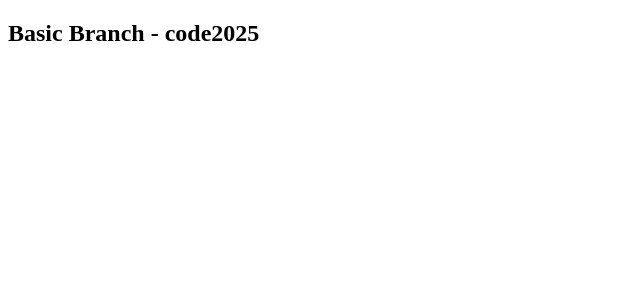
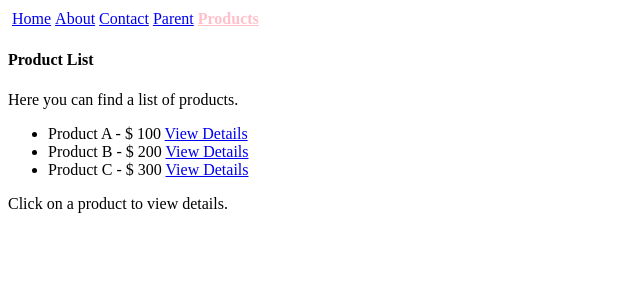
Before and after one commit to raaz9711/angular2025_code, an Angular app: page /products in a window 1280 px wide. Before the commit this address led to /. Shown: the top 300 px of the page, without its empty margins (0-640 px from the left). Built offline with nearby package versions, Linux system fonts and the light colour scheme.

Commit message:
adding route branch

```diff
--- a/src/app/app.component.css
+++ b/src/app/app.component.css
@@ -0,0 +1,4 @@
+.active-link {
+  font-weight: bold;
+  color: pink;
+}
--- a/src/app/app.component.html
+++ b/src/app/app.component.html
@@ -1 +1,12 @@
-<h2>Basic Branch - {{title}}</h2>
+<!-- <app-parent></app-parent> -->
+ <nav style="padding: 2px;">
+    <a style="padding: 2px;" routerLink="/home" routerLinkActive="active-link" >Home</a>
+    <a style="padding: 2px;" routerLink="/about" routerLinkActive="active-link" >About</a>
+    <a style="padding: 2px;" routerLink="/contact" routerLinkActive="active-link" >Contact</a>
+    <a style="padding: 2px;" routerLink="/parent" routerLinkActive="active-link" >Parent</a>
+    <a style="padding: 2px;" routerLink="/products" routerLinkActive="active-link" >Products</a>
+
+
+
+ </nav>
+<router-outlet></router-outlet>
--- a/src/app/app.routes.ts
+++ b/src/app/app.routes.ts
@@ -1,3 +1,42 @@
 import { Routes } from '@angular/router';
+import { ContactComponent } from './router/contact.component';
+import { AboutComponent } from './router/about.component';
+import { HomeComponent } from './router/home.component';
+import { ParentComponent } from './router/parent.component';
+import { ProductListComponent } from './router-param/product-list.component';
+import { ProductDetailsComponent } from './router-param/product-details.component';
 
-export const routes: Routes = [];
+export const routes: Routes = [
+    {
+        path: '',
+        redirectTo: '/parent',
+        pathMatch: 'full'
+    },
+    {
+        path: 'parent',
+        component: ParentComponent
+    },
+    {
+        path: 'home',
+        component: HomeComponent
+    },
+    {
+        path:'contact',
+        component: ContactComponent
+    },
+    {
+        path:'about',
+        component: AboutComponent
+    },
+    {
+        path: 'products',
+        component: ProductListComponent,
+
+    },
+    { path: 'product/:id',
+        component: ProductDetailsComponent }
+
+
+
+
+];
--- /dev/null
+++ b/src/app/router-param/product-details.component.ts
@@ -0,0 +1,35 @@
+import { NgIf } from "@angular/common";
+import { Component, OnInit } from "@angular/core";
+import { ActivatedRoute } from "@angular/router";
+@Component({
+  selector: "app-product-details",
+  template: `<div>
+<h4>Product Details</h4>
+    <p>Here you can find details of the selected product.</p>
+    <p *ngIf="product">Name: {{ product.name }}, Price: $ {{ product.price }}</p>
+    <p *ngIf="!product">No product selected.</p>
+  </div>`,
+  imports: [NgIf],
+})
+export class ProductDetailsComponent  implements OnInit {
+  product: { id: number; name: string; price: number } | null = null;
+constructor(private route: ActivatedRoute) {
+
+}
+  ngOnInit() {
+// get the product ID from the route parameters
+    const productId = parseInt(this.route.snapshot.paramMap.get('id') || '0', 10);
+    this.setProduct(productId);
+  }
+
+
+  // Simulating fetching product details based on route parameter
+  setProduct(productId: number) {
+    const products = [
+      { id: 1, name: "Product A", price: 100 },
+      { id: 2, name: "Product B", price: 200 },
+      { id: 3, name: "Product C", price: 300 }
+    ];
+    this.product = products.find(p => p.id === productId) || null;
+  }
+}
--- /dev/null
+++ b/src/app/router-param/product-list.component.ts
@@ -0,0 +1,26 @@
+import { NgFor } from "@angular/common";
+import { Component } from "@angular/core";
+import { RouterLink, RouterOutlet } from "@angular/router";
+
+@Component({
+  selector: "app-product-list",
+  template: `
+<h4>Product List</h4>
+    <p>Here you can find a list of products.</p>
+    <ul>
+      <li *ngFor="let product of products">
+        {{ product.name }} -  $ {{product.price }}
+        <a [routerLink]="['/product', product.id]">View Details</a>
+      </li>
+    </ul>
+    <p>Click on a product to view details.</p>
+  `,
+  imports: [NgFor,RouterLink],
+})
+export class ProductListComponent {
+    products = [
+        { id: 1, name: "Product A", price: 100 },
+        { id: 2, name: "Product B", price: 200 },
+        { id: 3, name: "Product C", price: 300 }
+    ];
+}
--- /dev/null
+++ b/src/app/router/about.component.ts
@@ -0,0 +1,9 @@
+import { Component } from "@angular/core";
+
+@Component({
+  selector: "app-about",
+  template: `<h2>Welcome to the About Page</h2>`,
+})
+export class AboutComponent {
+  // Component logic goes here
+}
--- /dev/null
+++ b/src/app/router/contact.component.ts
@@ -0,0 +1,9 @@
+import { Component } from "@angular/core";
+
+@Component({
+  selector: "app-contact",
+  template: `<h2>Welcome to the Contact Page</h2>`,
+})
+export class ContactComponent {
+  // Component logic goes here
+}
--- /dev/null
+++ b/src/app/router/home.component.ts
@@ -0,0 +1,9 @@
+import { Component } from "@angular/core";
+
+@Component({
+  selector: "app-home",
+  template: `<h2>Welcome to the Home Page</h2>`,
+})
+export class HomeComponent {
+  // Component logic goes here
+}
--- /dev/null
+++ b/src/app/router/parent.component.ts
@@ -0,0 +1,10 @@
+import { Component } from "@angular/core";
+
+@Component({
+  selector: "app-parent",
+  template: `<h2>Welcome to the Parent Page</h2>
+  `,
+})
+export class ParentComponent {
+  // Component logic goes here
+}
```
Also changed, not shown: src/app/app.component.ts (+6 -2 lines).
